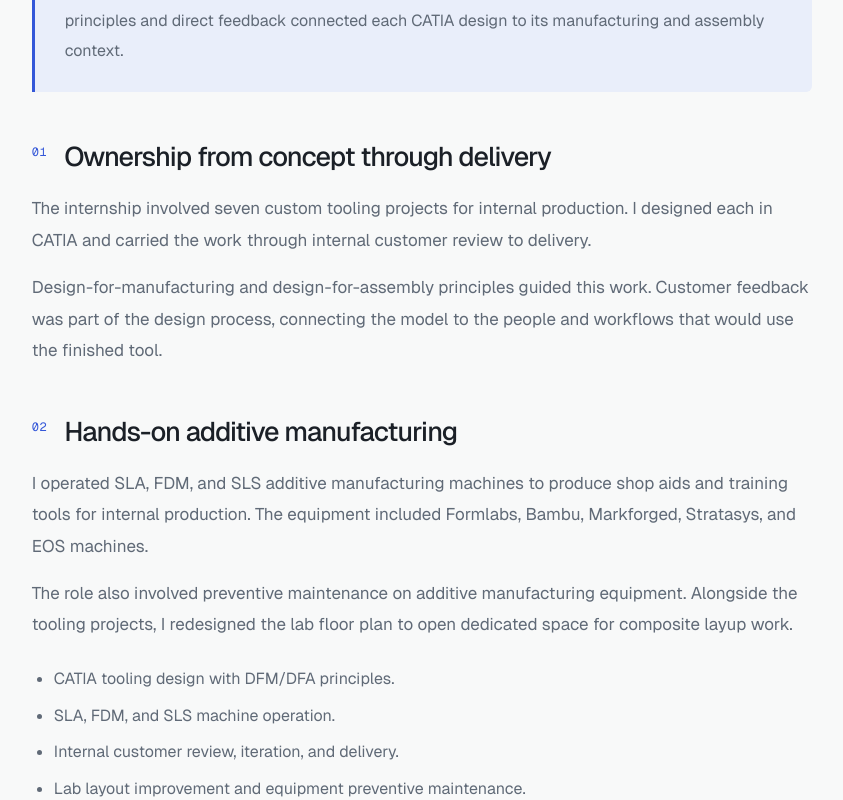
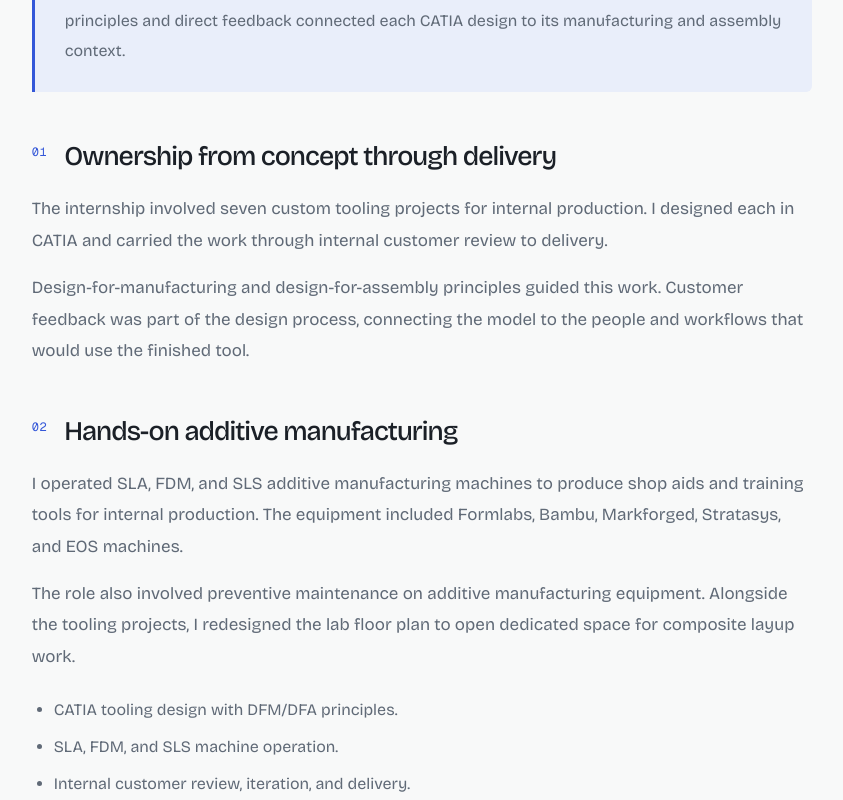
Before and after one commit to A33Studio/gdr, a Next.js app: page / in a window 1280 px wide. Shown: the part 9580-10380 px from the top of the page, without its empty margins (119-962 px from the left). Built offline with nearby package versions, Linux system fonts and the light colour scheme.

Commit message:
Use locally hosted Bricolage Grotesque for site typography

```diff
--- a/src/app/layout.tsx
+++ b/src/app/layout.tsx
@@ -4,4 +4,4 @@ import {ThemeProvider} from '@/components/theme-provider';
 import {SITE} from '@/data/site';
 import './globals.css';
 export const metadata:Metadata={metadataBase:new URL('https://gabriel-duarte-portfolio.degstn.chatgpt.site'),title:SITE.metadata.title,description:SITE.metadata.description,openGraph:{title:SITE.metadata.title,description:SITE.metadata.description,type:'website',locale:'en_US'}};
-export default function RootLayout({children}:{children:React.ReactNode}){return <html className="scrollbar-none" lang="en" data-scroll-behavior="smooth" suppressHydrationWarning><body className="scrollbar-none"><ThemeProvider attribute="data-theme" defaultTheme="system" enableSystem disableTransitionOnChange><a className="skip" href="#main">{SITE.navigation.skip}</a><SiteHeader/>{children}<SiteFooter/></ThemeProvider></body></html>}
+export default function RootLayout({children}:{children:React.ReactNode}){return <html className="scrollbar-none" lang="en" data-scroll-behavior="smooth" suppressHydrationWarning><head><link rel="preload" href="/fonts/bricolage-grotesque.woff2" as="font" type="font/woff2" crossOrigin="anonymous"/></head><body className="scrollbar-none"><ThemeProvider attribute="data-theme" defaultTheme="system" enableSystem disableTransitionOnChange><a className="skip" href="#main">{SITE.navigation.skip}</a><SiteHeader/>{children}<SiteFooter/></ThemeProvider></body></html>}
--- a/tailwind.config.ts
+++ b/tailwind.config.ts
@@ -10,8 +10,8 @@ const config: Config = {
   theme: {
     extend: {
       fontFamily: {
-        sans: ["var(--font-quicksand)", "ui-sans-serif", "system-ui", "sans-serif"],
-        heading: ["var(--font-fredoka)", "ui-sans-serif", "system-ui", "sans-serif"],
+        sans: ["var(--font-sans)", "ui-sans-serif", "system-ui", "sans-serif"],
+        heading: ["var(--font-sans)", "ui-sans-serif", "system-ui", "sans-serif"],
       },
       colors: {
         background: "hsl(var(--background))",
```
Also changed, not shown: public/fonts/bricolage-grotesque-OFL.txt (added), public/fonts/bricolage-grotesque-SOURCE.txt (added), public/fonts/bricolage-grotesque.woff2 (added), src/app/globals.css.
